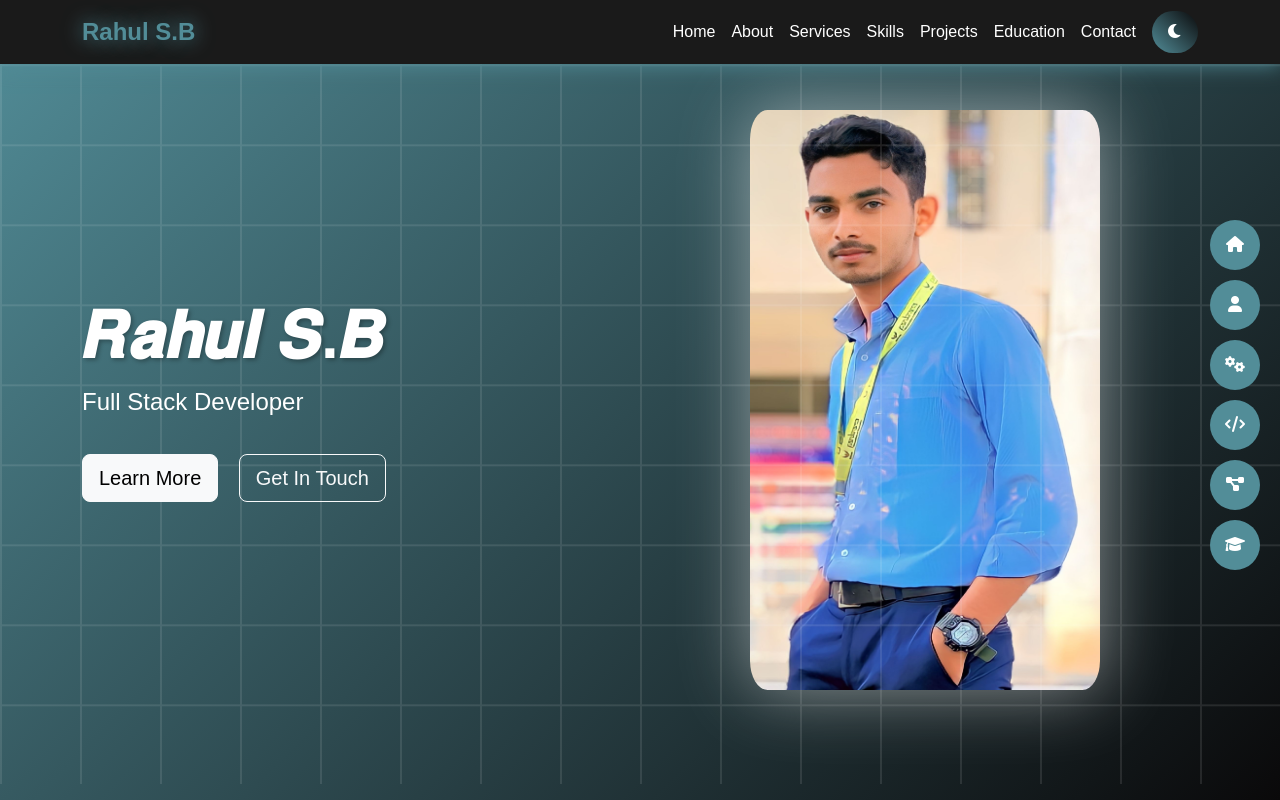
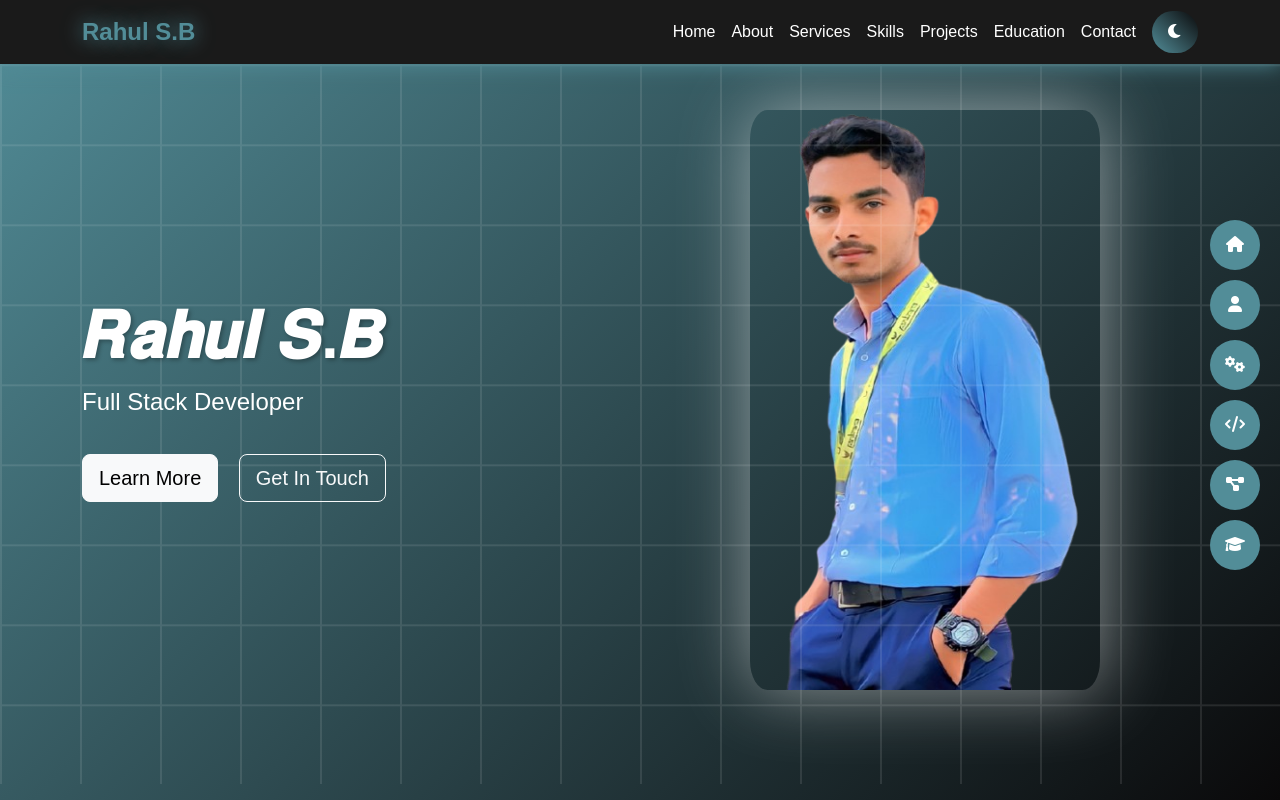
Before and after one commit to rahulbagade700/my_portfolio, a plain HTML site: page index.html in a window 1280 px wide. Shown: the top 800 px of the page. Drawn offline with nearby package versions, Linux system fonts and the light colour scheme.

Commit message:
Update index.html

```diff
--- a/index.html
+++ b/index.html
@@ -397,7 +397,7 @@
                     </div>
                 </div>
                 <div class="col-lg-6 text-center">
-                    <img class="profile-img" src="rahulsb.jpg" style=" width: 350px; height: 580px;" alt="Profile Image">
+                    <img class="profile-img" src="rahulsb-removebg-preview.png" style=" width: 350px; height: 580px;" alt="Profile Image">
                 </div>
             </div>
         </div>
```
